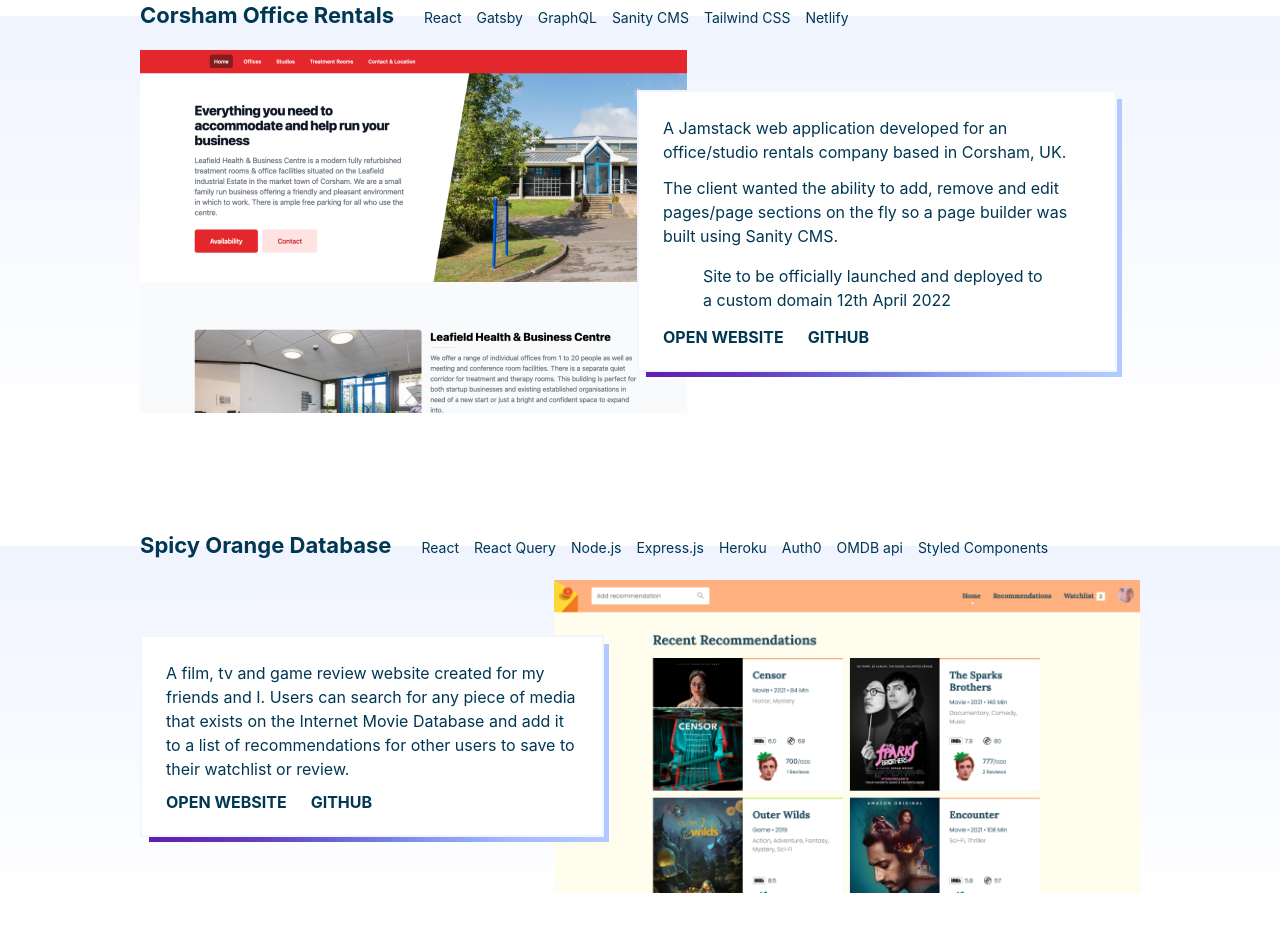
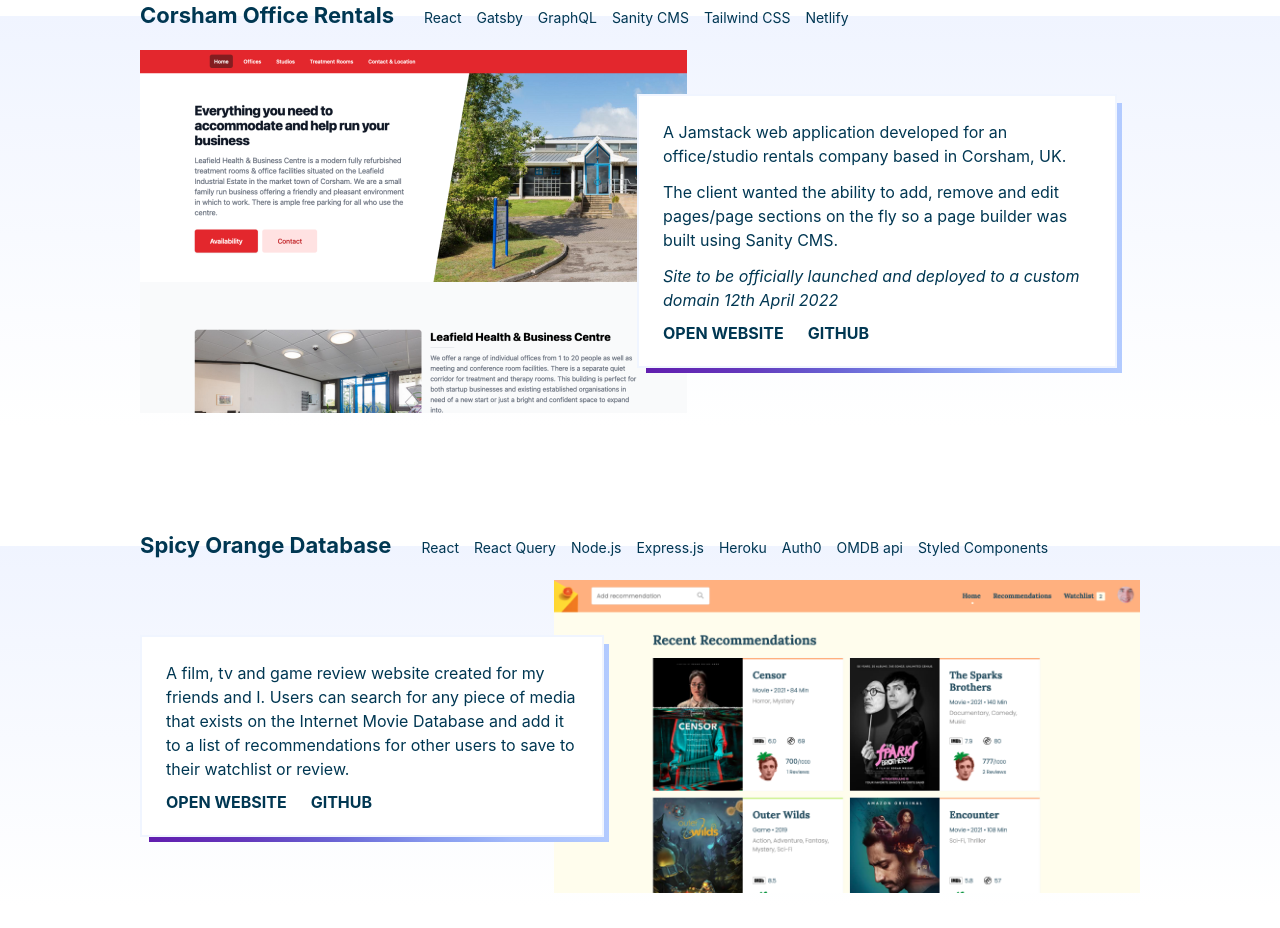
Before and after one commit to AlexDring/adring-portfolio, a Gatsby site: page / in a window 1280 px wide. Shown: the part 1812-2740 px from the top of the page. Built offline with nearby package versions, Linux system fonts and the light colour scheme; Gatsby itself is replaced by a stand-in of ours.

Commit message:
Update CV

```diff
--- a/src/assets/projects/corsham-office-rentals/corsham-office-rentals.md
+++ b/src/assets/projects/corsham-office-rentals/corsham-office-rentals.md
@@ -17,4 +17,4 @@
 
 The client wanted the ability to add, remove and edit pages/page sections on the fly so a page builder was built using Sanity CMS.
 
-> Site to be officially launched and deployed to a custom domain 12th April 2022
+*Site to be officially launched and deployed to a custom domain 12th April 2022*
```
Also changed, not shown: 1 other file.
